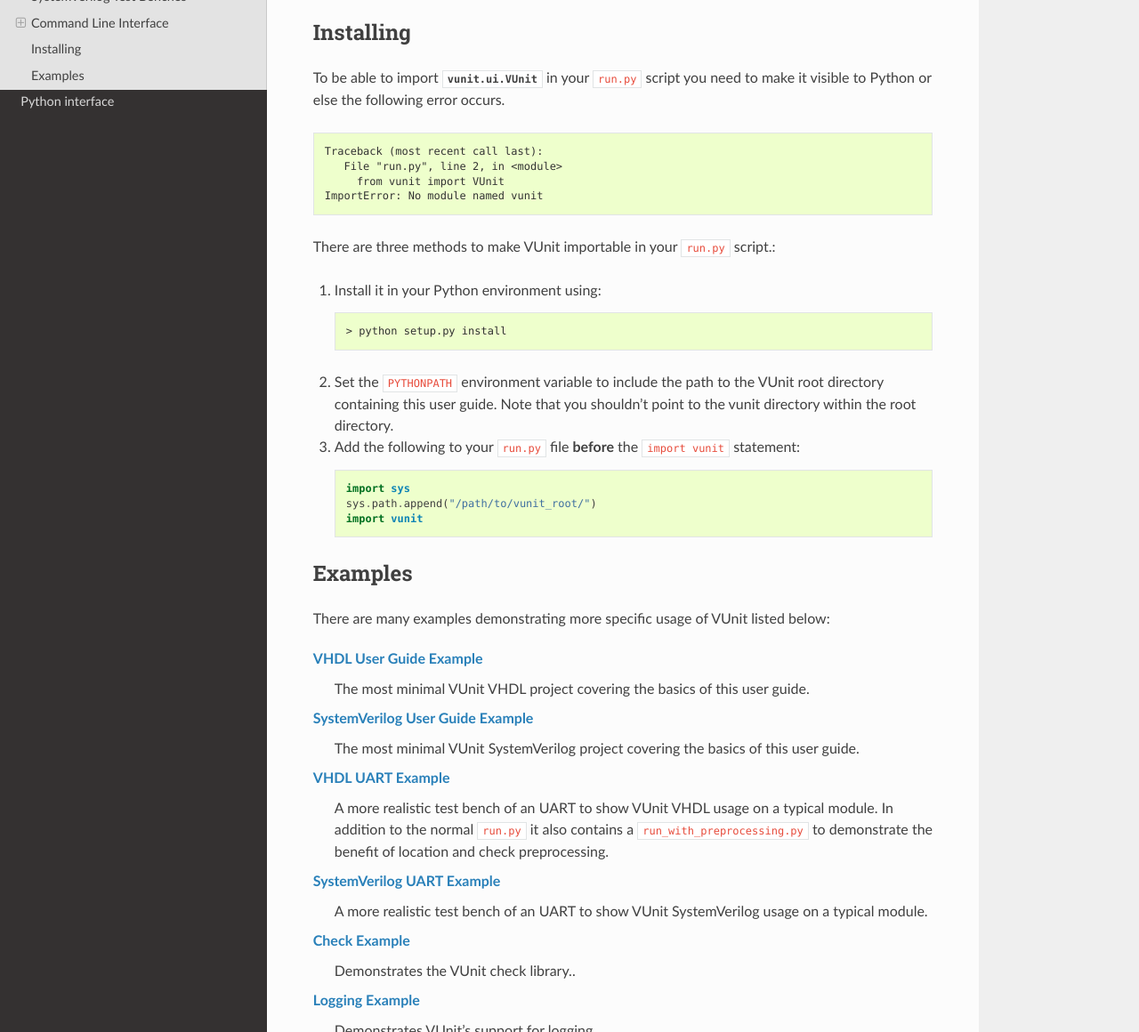
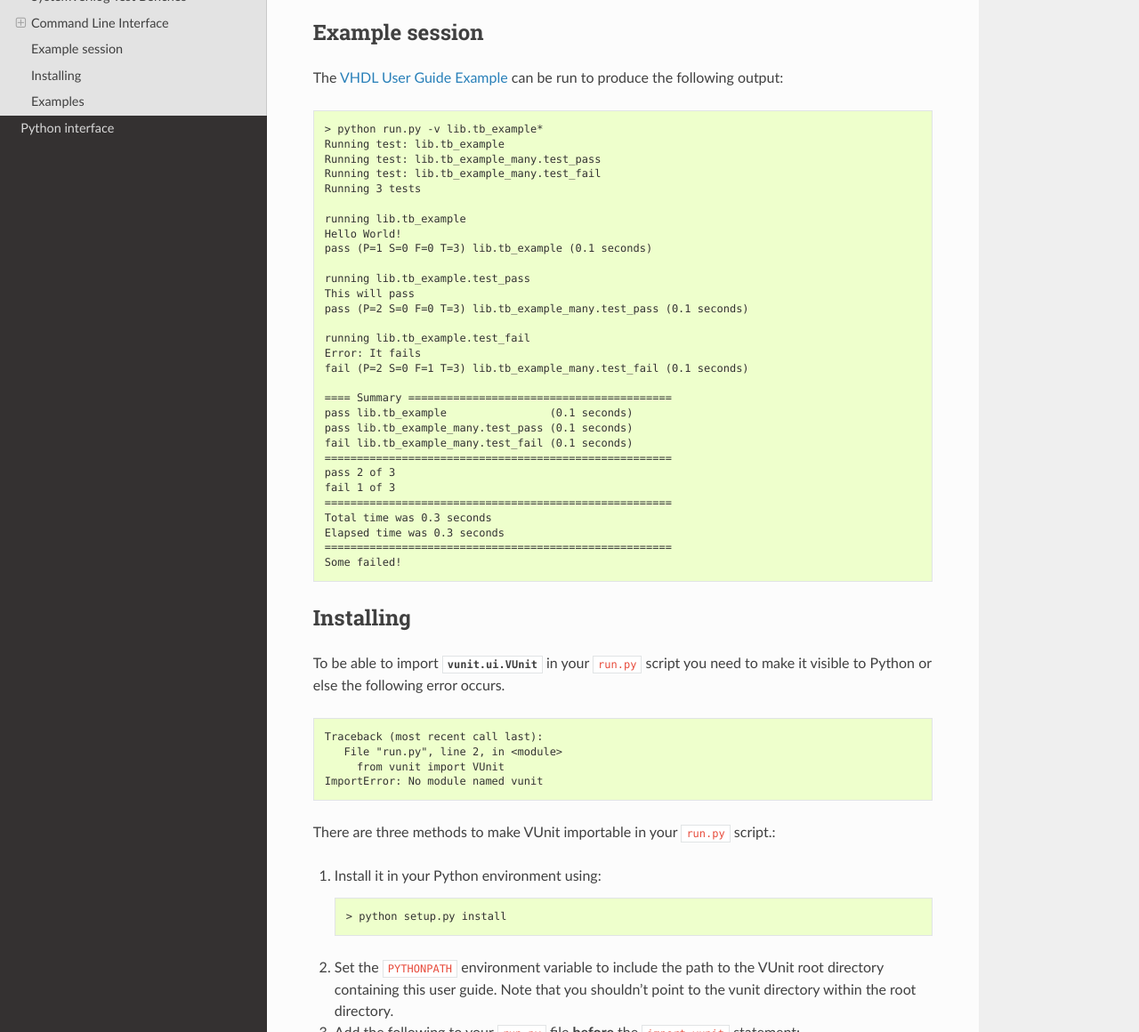
Before and after one commit to VUnit/vunit, a Sphinx documentation site: the page built from doc/user_guide.rst, in a window 1280 px wide and 1400 px high, scrolled down 2268 px, cut to the strip 240-1400 px from the top of the window. Shown: the whole strip at 89% size. Built offline with Sphinx 7.4.7 and the Read the Docs theme 2.0.0, drawn with Linux system fonts in a browser that asks for light colours.

Commit message:
More work

```diff
--- a/doc/user_guide.rst
+++ b/doc/user_guide.rst
@@ -126,6 +126,43 @@ Usage
 
 .. _installing:
 
+Example session
+---------------
+The :vunit_example:`VHDL User Guide Example <vhdl/user_guide/>` can be run to produce the following output:
+
+.. code-block:: console
+
+   > python run.py -v lib.tb_example*
+   Running test: lib.tb_example
+   Running test: lib.tb_example_many.test_pass
+   Running test: lib.tb_example_many.test_fail
+   Running 3 tests
+
+   running lib.tb_example
+   Hello World!
+   pass (P=1 S=0 F=0 T=3) lib.tb_example (0.1 seconds)
+
+   running lib.tb_example.test_pass
+   This will pass
+   pass (P=2 S=0 F=0 T=3) lib.tb_example_many.test_pass (0.1 seconds)
+
+   running lib.tb_example.test_fail
+   Error: It fails
+   fail (P=2 S=0 F=1 T=3) lib.tb_example_many.test_fail (0.1 seconds)
+
+   ==== Summary =========================================
+   pass lib.tb_example                (0.1 seconds)
+   pass lib.tb_example_many.test_pass (0.1 seconds)
+   fail lib.tb_example_many.test_fail (0.1 seconds)
+   ======================================================
+   pass 2 of 3
+   fail 1 of 3
+   ======================================================
+   Total time was 0.3 seconds
+   Elapsed time was 0.3 seconds
+   ======================================================
+   Some failed!
+
 Installing
 ----------
 To be able to import :class:`vunit.ui.VUnit` in your ``run.py`` script
```
